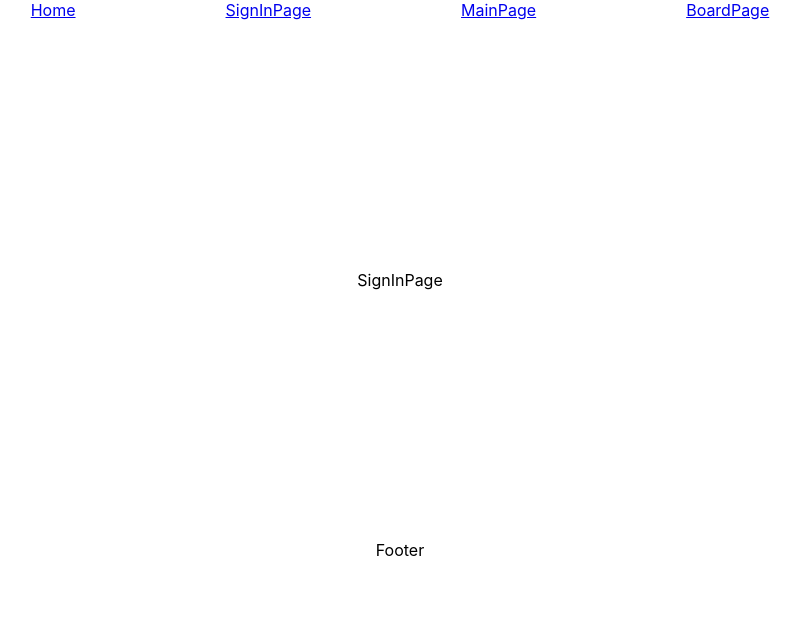
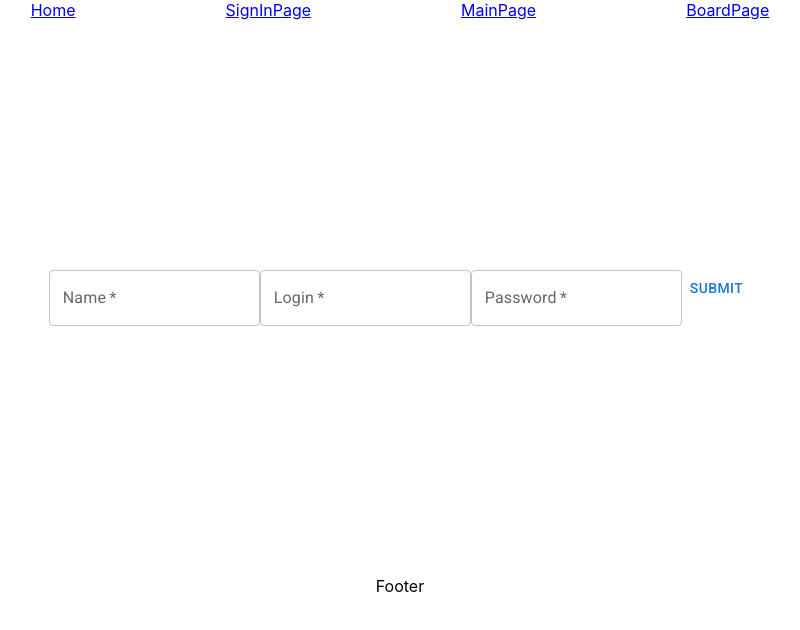
Before and after one commit to vostavhy/project-management-app, a React (Create React App) app: page /signIn in a window 1280 px wide. Shown: the top 630 px of the page, without its empty margins (240-1040 px from the left). Built offline with nearby package versions, Linux system fonts and the light colour scheme.

Commit message:
feat: implement useForm Controller

```diff
--- a/package.json
+++ b/package.json
@@ -16,6 +16,7 @@
     "@types/react-dom": "^18.0.4",
     "react": "^18.1.0",
     "react-dom": "^18.1.0",
+    "react-hook-form": "^7.31.2",
     "react-router": "^6.3.0",
     "react-router-dom": "^6.3.0",
     "react-scripts": "5.0.1",
--- a/src/components/Layout.tsx
+++ b/src/components/Layout.tsx
@@ -6,7 +6,7 @@ function Layout() {
   return (
     <>
       <Header />
-      <main className="container">
+      <main className='container'>
         <Outlet />
       </main>
       <Footer />
--- a/src/containers/SignInPage.tsx
+++ b/src/containers/SignInPage.tsx
@@ -1,5 +1,42 @@
-function SignInPage() {
-  return <div>SignInPage</div>;
+import { Button, Input, TextField } from '@mui/material';
+import { useForm, Controller, SubmitHandler } from 'react-hook-form';
+
+interface IFormAuth {
+  name: string;
+  login: string;
+  password: string;
 }
 
-export default SignInPage;
+export default function SignUp() {
+  const {
+    register,
+    handleSubmit,
+    formState: { errors },
+    control,
+  } = useForm<IFormAuth>();
+
+  const onSubmit: SubmitHandler<IFormAuth> = (data) => console.log(data);
+  console.log(errors);
+
+  return (
+    <form onSubmit={handleSubmit(onSubmit)}>
+      <Controller
+        name='name'
+        control={control}
+        defaultValue=''
+        render={({ field }) => <TextField label='Name' required {...field} />}
+      />
+      <Controller
+        name='login'
+        control={control}
+        render={({ field }) => <TextField label='Login' required {...field} />}
+      />
+      <Controller
+        name='password'
+        control={control}
+        render={({ field }) => <TextField label='Password' type='password' required {...field} />}
+      />
+      <Button type={'submit'}>Submit</Button>
+    </form>
+  );
+}
```
Also changed, not shown: src/App/App.tsx (+6 -6 lines), src/components/Header.tsx (+5 -5 lines), .eslintrc.json, .prettierrc.json (deleted), 2 other files (tests, documents, lock files or other folders).
